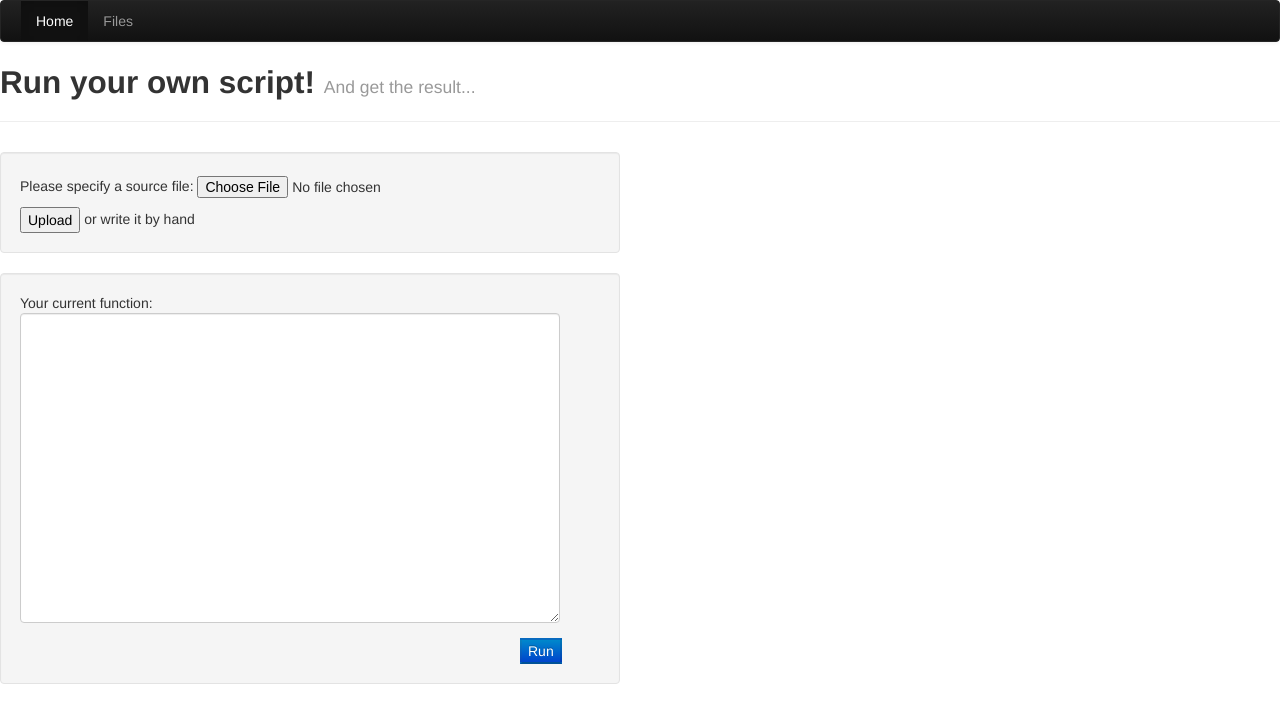
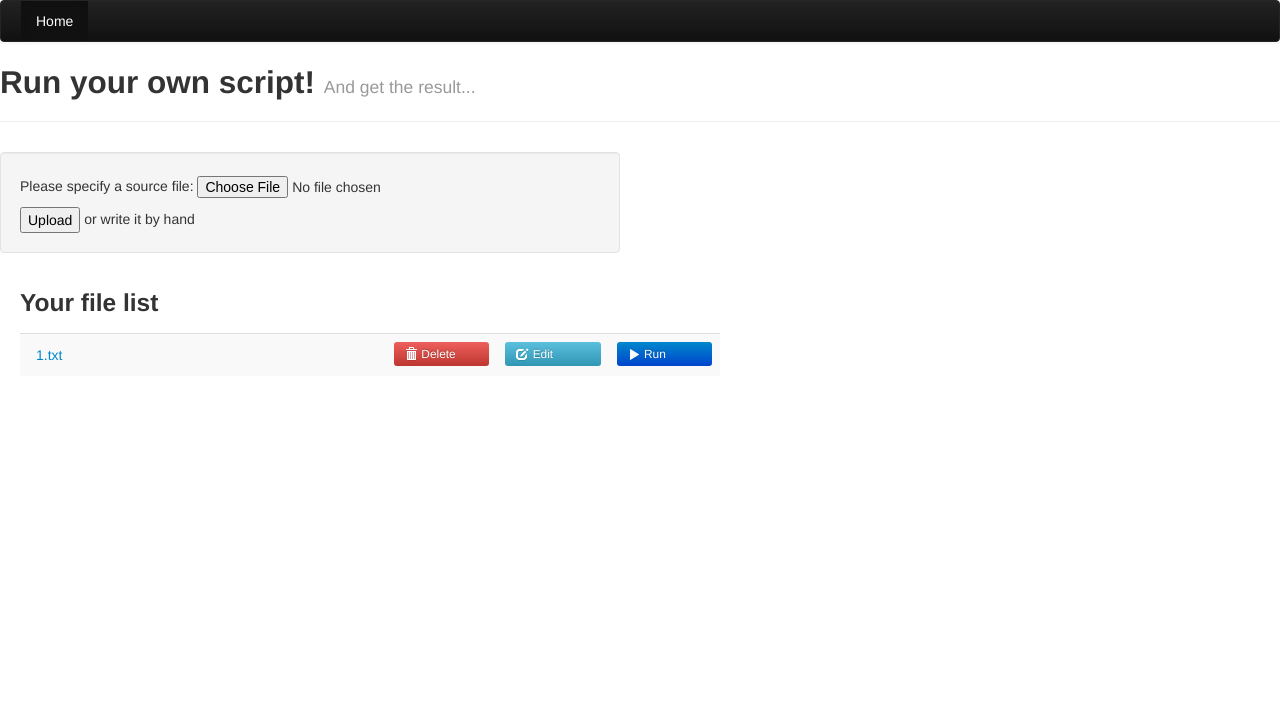
Before and after one commit to EvilDmitri/FlaskProject, a Flask app: page / in a window 1280 px wide. Shown: the top 723 px of the page. Run offline with Flask 2, Linux system fonts and the light colour scheme; some libraries are stand-ins or nearby versions.

Commit message:
added file list and buttons edit, remove, run

```diff
--- a/FlaskApp/templates/base.html
+++ b/FlaskApp/templates/base.html
@@ -14,7 +14,7 @@
     <div class='navbar-inner nav-collapse' style="height: auto;">
         <ul class="nav">
             <li class="active"><a href="/">Home</a></li>
-                        <li><a href="/files">Files</a></li>
+{#                        <li><a href="/files">Files</a></li>#}
             {#            <li><a href="#">Page Two</a></li>#}
         </ul>
     </div>
@@ -26,6 +26,8 @@
 {% block content %}
 {% endblock %}
 
+{% block file_list %}
+{% endblock %}
 
 
 <script src="http://code.jquery.com/jquery.js"></script>
--- a/FlaskApp/templates/first.html
+++ b/FlaskApp/templates/first.html
@@ -19,25 +19,48 @@
         </form>
     </div>
 </div>
-<div class="row " >
-    <div class="span8">
 
 
-        <form class="well" action="/result" method=post>
-            <label> Your current function:
-                <textarea class="span7" name="user_function" rows="15">{{ func }}</textarea>
-            </label>
-
-
-            <input type=submit value=Run class="btn-primary offset6">
-
-        </form>
-
-
-
-
-    </div>
-</div>
+{#<div class="row " >#}
+{#    <div class="span8">#}
+{#        <form class="well" action="/result" method=post>#}
+{#            <label> Your current function:#}
+{#                <textarea class="span7" name="user_function" rows="15">{{ func }}</textarea>#}
+{#            </label>#}
+{##}
+{##}
+{#            <input type=submit value=Run class="btn-primary offset6">#}
+{##}
+{#        </form>#}
+{#    </div>#}
+{#</div>#}
 
 
 {% endblock %}
+
+
+{% block file_list %}
+
+{% if files %}
+        <div class="span9">
+
+                <h3>Your file list</h3>
+
+        <table class="table table-striped" style="table-layout: fixed" >
+        <tbody>
+        {% for f in files %}
+            <tr>
+                <td style="width: 50%"><a href="/uploads/{{ f }}" ><input type="button" value="{{ f }}" class="btn-link"/></a></td>
+                <td><a href="files/delete/{{ f }}"><div class="btn-small btn-danger"><i class="icon-trash icon-white"></i> Delete</div></a></td>
+                <td><a href="files/edit/{{ f }}"><div class="btn-small btn-info"><i class="icon-edit icon-white"></i> Edit</div></a> </td>
+                <td><a href="files/run/{{ f }}"><div class="btn-small btn-primary"><i class="icon-play icon-white"></i> Run</div></a> </td>
+            </tr>
+        {% endfor %}
+        </tbody>
+        </table>
+        </div>
+
+    {% else %}
+    <h3>You don't have uploaded files.</h3>
+    {% endif %}
+{% endblock %}
--- a/FlaskApp/wsgi.py
+++ b/FlaskApp/wsgi.py
@@ -17,21 +17,20 @@ def allowed_file(filename):
 
 @app.route("/", methods=['GET', 'POST'])
 def first():
+
     if request.method == 'POST':
 
         file_func = request.files['file']
         if file_func and allowed_file(file_func.filename):
             filename = file_func.filename
             file_func.save(os.path.join(app.config['UPLOAD_FOLDER'],filename))
+            return redirect('/')
 
-            with(open(os.path.join(app.config['UPLOAD_FOLDER'],filename))) as f:
-                func_body = f.readlines()
-                return render_template('first.html', func=func_body)
         else:
-            func_body = 'Only .py and .txt files allowed'
-            return render_template('first.html', func=func_body)
+            return redirect('/')
 
-    return render_template('first.html', func='')
+    files = os.listdir('uploads')
+    return render_template('first.html', files=files)
 
 
 @app.route('/result', methods=['GET', 'POST'])
@@ -46,11 +45,6 @@ def uploaded_file(filename):
     return send_from_directory(app.config['UPLOAD_FOLDER'],
                                filename)
 
-@app.route('/files')
-def files():
-    files = os.listdir('uploads')
-    return render_template('file_list.html', files=files)
-
 
 @app.route("/files/delete")
 @app.route("/files/delete/<file_name>")
@@ -59,13 +53,7 @@ def delete_file(file_name=None):
         print file_name
         os.remove('uploads/' + file_name)
 
-    return render_template('first.html', func='')
-
-
-@app.route("/hello")
-@app.route("/hello/<name>")
-def hello(name=None):
-    return render_template('hello.html', name=name)
+    return redirect('/')
 
 
 if __name__ == "__main__":
```
